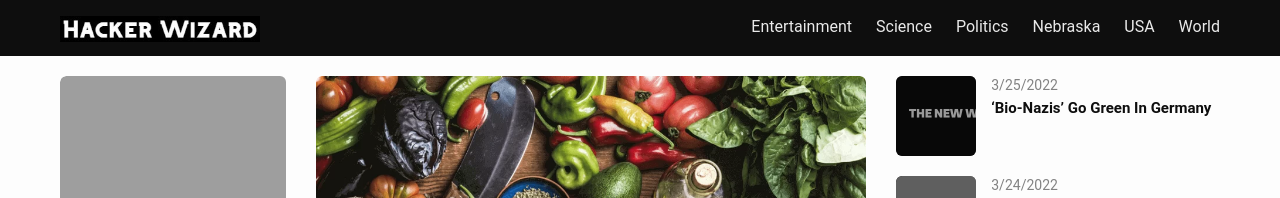
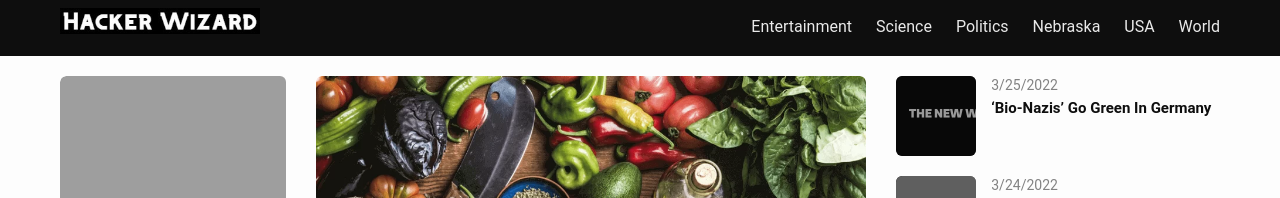
Before and after one commit to jbond14/world, a Jekyll site: the page built from index.md, in a window 1280 px wide. Shown: the top 198 px of the page. Built offline with Jekyll 4.4.1, drawn with Linux system fonts in a browser that asks for light colours; a script that is not in the unit is left out.

Commit message:
fix logo height

```diff
--- a/_sass/minima/_layout.scss
+++ b/_sass/minima/_layout.scss
@@ -108,7 +108,7 @@ footer a:hover {
 .site-title {
   @include relative-font-size(1.625);
   font-weight: 300;
-  line-height: $base-line-height * $base-font-size * 2.25;
+  line-height: $base-line-height;
   letter-spacing: -1px;
   margin-bottom: 0;
   float: left;
```
